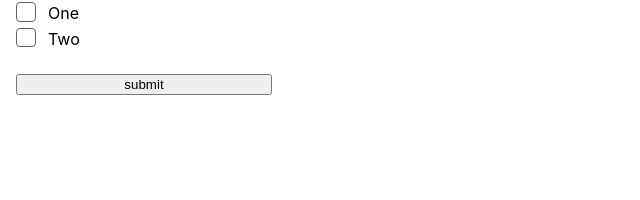
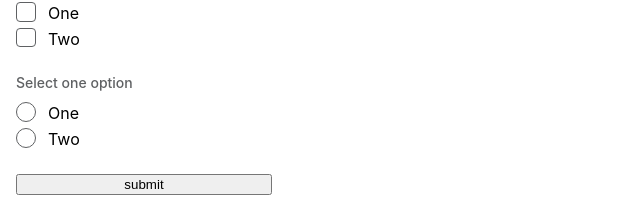
Before and after one commit to Pdut89/invisivoice-web-next, a Next.js app: page / in a window 1280 px wide. Shown: the part 348-548 px from the top of the page, without its empty margins (0-640 px from the left). Built offline with nearby package versions, Linux system fonts and the light colour scheme; no server answers.

Commit message:
feat: add radio input

```diff
--- a/components/inputs/checkbox/index.js
+++ b/components/inputs/checkbox/index.js
@@ -10,8 +10,11 @@ const Checkbox = ({
   options,
   errorMessage,
   hasError = !!errorMessage,
+  type = 'checkbox',
+  variant = 'default',
 }) => {
   const id = useId()
+
   return (
     <Wrapper>
       {errorMessage && <Alert inputId={id}>{errorMessage}</Alert>}
@@ -29,13 +32,15 @@ const Checkbox = ({
                 <StyledInput
                   id={inputId}
                   value={value}
-                  type="checkbox"
+                  type={type}
                   name={name}
                   label={label}
                   alertId={id}
                   hasError={hasError}
                 />
-                <Label inputId={inputId}>{label}</Label>
+                <Label inputId={inputId} type={type} variant={variant}>
+                  {label}
+                </Label>
               </Flex>
             )
           })}
--- a/components/inputs/checkbox/styles.js
+++ b/components/inputs/checkbox/styles.js
@@ -1,7 +1,59 @@
-import styled from 'styled-components'
+import styled, { css } from 'styled-components'
 
 import { Text, Flex } from 'components/styled'
 import { Input } from '../styles'
+
+const VARIANTS = {
+  checkbox: {
+    default: {
+      label: css`
+        &::before {
+          width: 1.1rem;
+          height: 1.1rem;
+          background-color: white;
+          border: ${({ theme }) => theme.borders.gray.default};
+          margin-right: 0.4rem;
+          border-radius: ${({ theme }) => theme.radii.xxsmall};
+        }
+        &::after {
+          top: 0.3rem;
+          left: 0.25rem;
+          color: ${({ theme }) => theme.colors.white};
+          height: 0.35rem;
+          width: 0.65rem;
+          border-left: ${({ theme }) => theme.borders.white};
+          border-bottom: ${({ theme }) => theme.borders.white};
+          transform: rotate(-45deg);
+        }
+      `,
+    },
+  },
+  radio: {
+    default: {
+      label: css`
+        &::before {
+          width: 1.1rem;
+          height: 1.1rem;
+          background-color: white;
+          border: ${({ theme }) => theme.borders.gray.default};
+          margin-right: 0.4rem;
+          border-radius: ${({ theme }) => theme.radii.full};
+        }
+        &::after {
+          width: 1.1rem;
+          height: 1.1rem;
+          top: 0;
+          left: 0;
+          color: ${({ theme }) => theme.colors.white};
+          border-radius: ${({ theme }) => theme.radii.full};
+          background-color: ${({ theme }) => theme.colors.primary.light};
+          border: ${({ theme }) => theme.borders.primary.dark};
+          background-image: ${({ theme }) => theme.gradients.radio};
+        }
+      `,
+    },
+  },
+}
 
 export const Label = styled(Text).attrs(({ inputId }) => ({
   as: 'label',
@@ -21,31 +73,18 @@ export const Label = styled(Text).attrs(({ inputId }) => ({
   &::before {
     content: '';
     position: absolute;
+    display: inline-block;
     top: 0;
     left: 0;
-    display: inline-block;
-    width: 1.1rem;
-    height: 1.1rem;
-    background-color: white;
-    border: ${({ theme }) => theme.borders.gray.default};
-    margin-right: 0.4rem;
-    transition: 0.2s;
-    border-radius: ${({ theme }) => theme.radii.xxsmall};
   }
   /* checkmark */
   &::after {
     content: '';
     position: absolute;
-    top: 0.3rem;
-    left: 0.25rem;
     display: inline-block;
-    color: ${({ theme }) => theme.colors.white};
-    height: 0.35rem;
-    width: 0.65rem;
-    border-left: ${({ theme }) => theme.borders.white};
-    border-bottom: ${({ theme }) => theme.borders.white};
-    transform: rotate(-45deg);
   }
+
+  ${({ variant, type }) => VARIANTS[type][variant]?.label};
 `
 
 export const StyledInput = styled(Input).attrs(({ alertId, id, hasError }) => ({
@@ -90,8 +129,4 @@ export const Fieldset = styled(Flex).attrs({
   border: 'none',
   m: '0',
   p: '0',
-})`
-  &:hover legend {
-    color: ${({ theme }) => theme.colors.primary.default};
-  }
-`
+})``
--- /dev/null
+++ b/components/inputs/radio/index.js
@@ -0,0 +1,7 @@
+const { default: Checkbox } = require('../checkbox')
+
+const Radio = (props) => {
+  return <Checkbox type="radio" {...props} />
+}
+
+export default Radio
--- a/components/inputs/styles.js
+++ b/components/inputs/styles.js
@@ -9,7 +9,14 @@ export const Wrapper = styled(Flex).attrs((props) => ({
   alignSelf: 'flex-start',
   mb: '1.5rem',
   ...props,
-}))``
+}))`
+  &:hover {
+    > label,
+    legend {
+      color: ${({ theme }) => theme.colors.primary.default};
+    }
+  }
+`
 
 export const Label = styled(Text).attrs(
   ({ inputId, as, isActive, hasError, ...rest }) => ({
--- a/config/theme.js
+++ b/config/theme.js
@@ -51,6 +51,11 @@ const radii = {
   xsmall: '0.5rem',
   small: '0.75rem',
   medium: '1rem',
+  full: '9999px',
+}
+
+const gradients = {
+  radio: `radial-gradient(${colors.primary.dark} 0%, ${colors.primary.dark} 50%, ${colors.white} 50%, ${colors.white} 70%, ${colors.primary.dark} 70%, ${colors.primary.dark} 60%);`,
 }
 
 const theme = {
@@ -58,6 +63,7 @@ const theme = {
   borders,
   fontSizes,
   fontWeights,
+  gradients,
   radii,
 }
 
--- a/pages/index.js
+++ b/pages/index.js
@@ -4,6 +4,7 @@ import Checkbox from 'components/inputs/checkbox'
 import Select from 'components/inputs/select'
 import TextInput from 'components/inputs/text'
 import { Flex } from 'components/styled'
+import Radio from 'components/inputs/radio'
 
 const OPTIONS = [
   {
@@ -48,7 +49,13 @@ const Home = () => {
           options={OPTIONS}
           // value={OPTIONS[1].value}
         />
-        <Checkbox legend="Select applicable options" options={OPTIONS} />
+        <Checkbox
+          name="color"
+          legend="Select applicable options"
+          options={OPTIONS}
+        />
+
+        <Radio legend="Select one option" name="size" options={OPTIONS} />
         <button type="submit">submit</button>
       </Flex>
     </>
```
